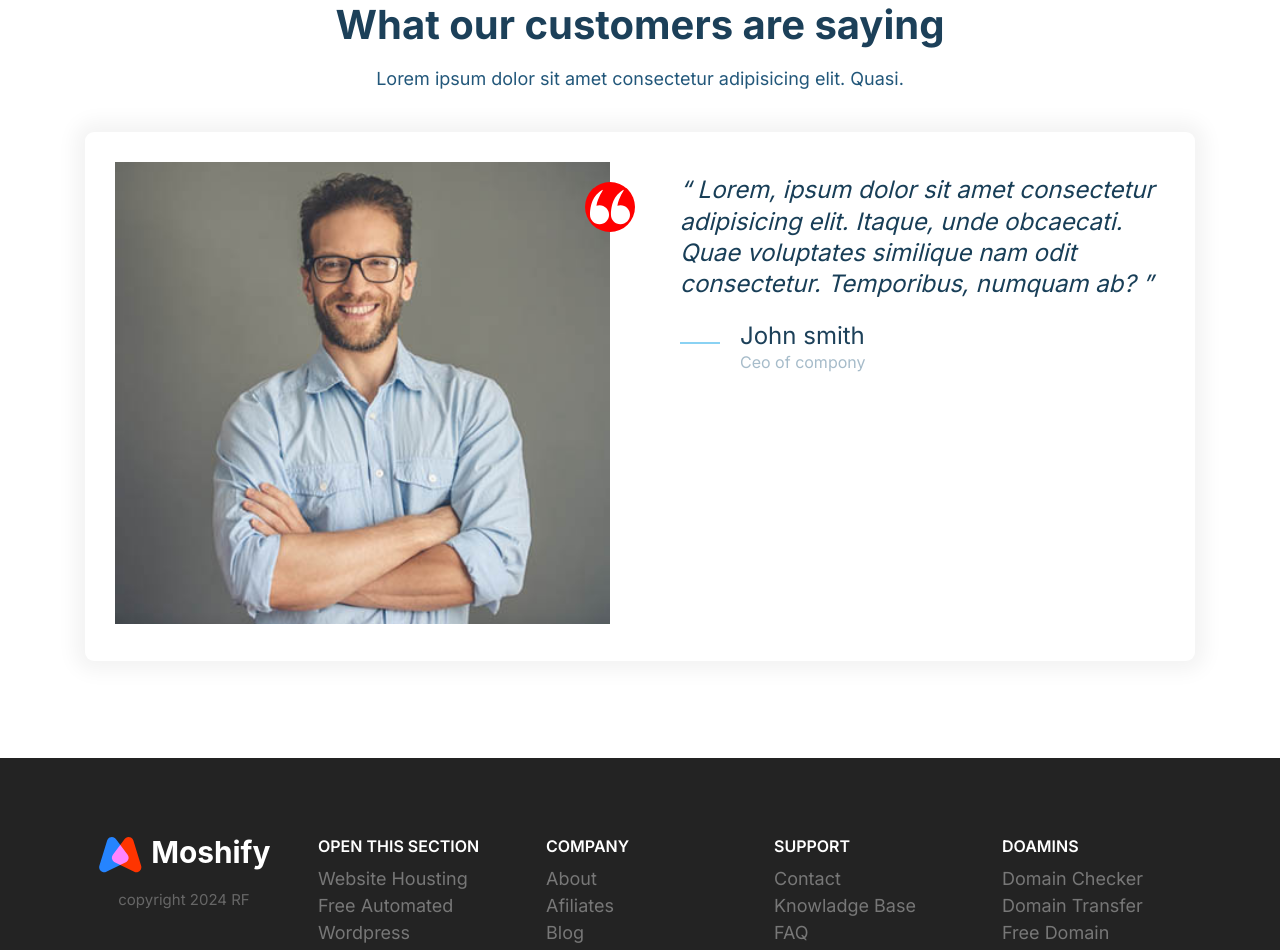
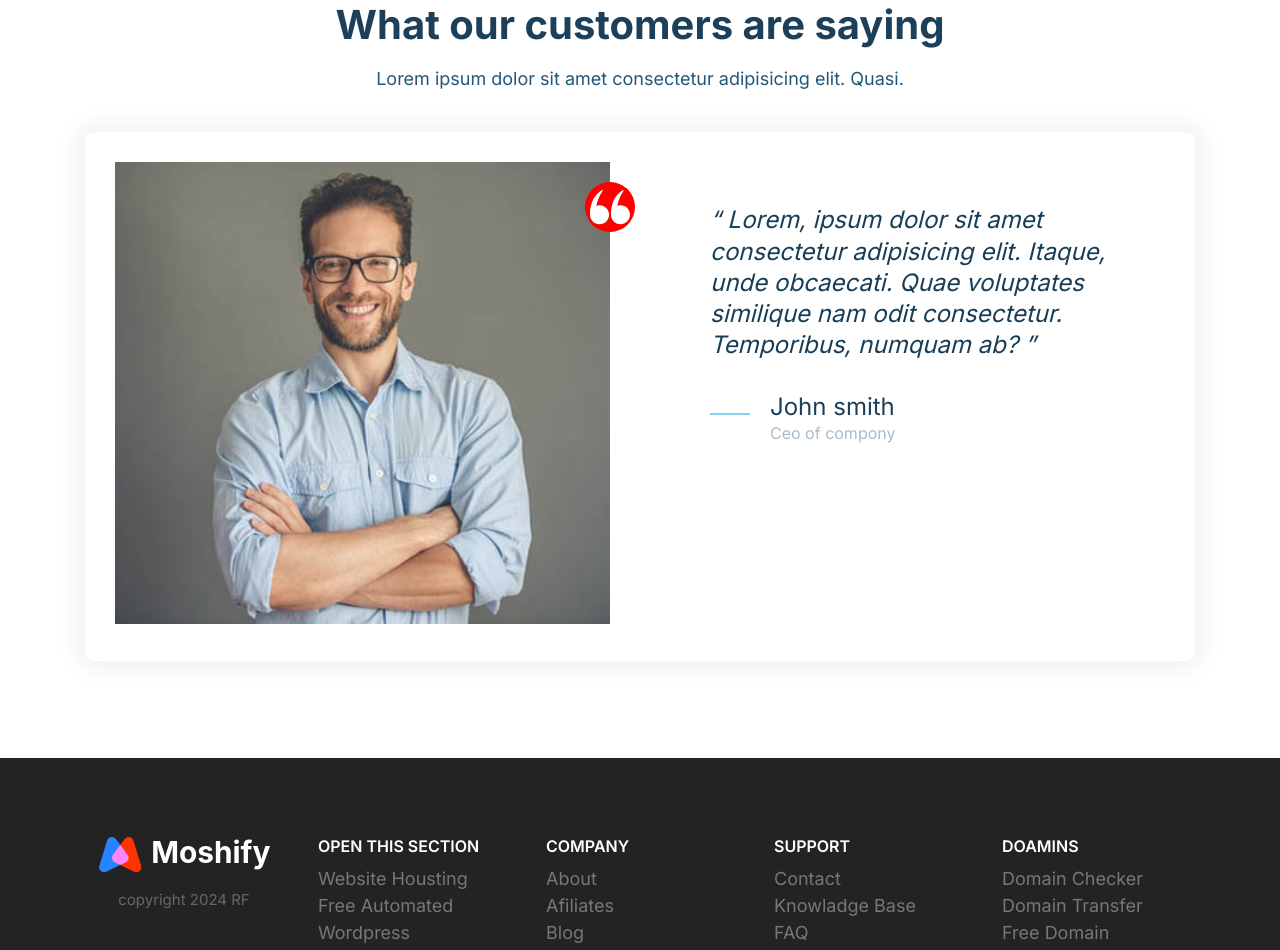
Before and after one commit to AliArefnia/CloudHost, a website built with Parcel: page index.html in a window 1280 px wide. Shown: the part 4686-5636 px from the top of the page. Built offline with nearby package versions, Linux system fonts and the light colour scheme.

Commit message:
fix blockquote paddings

```diff
--- a/Css/Styles.css
+++ b/Css/Styles.css
@@ -464,6 +464,14 @@ button:hover {
   padding: 3rem;
 }
 
+.testimonial blockquote {
+  padding: 3rem;
+}
+
+.testimonial .media {
+  padding-top: 1rem;
+}
+
 .testimonialSection > img {
   width: 100%;
 }
```
